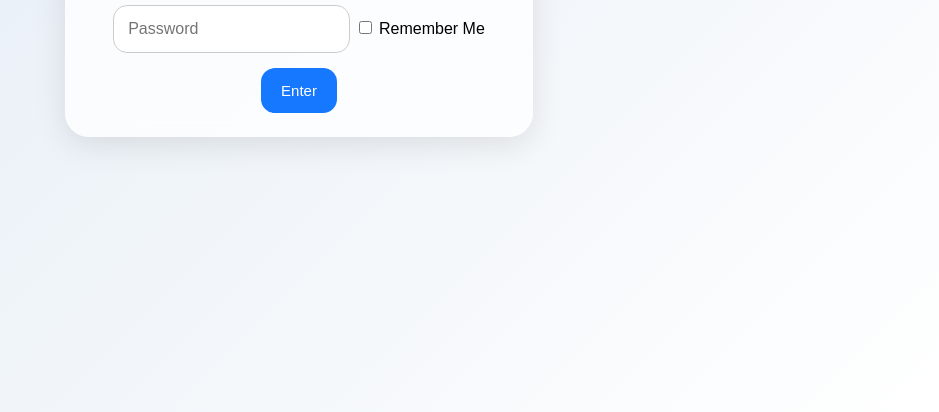
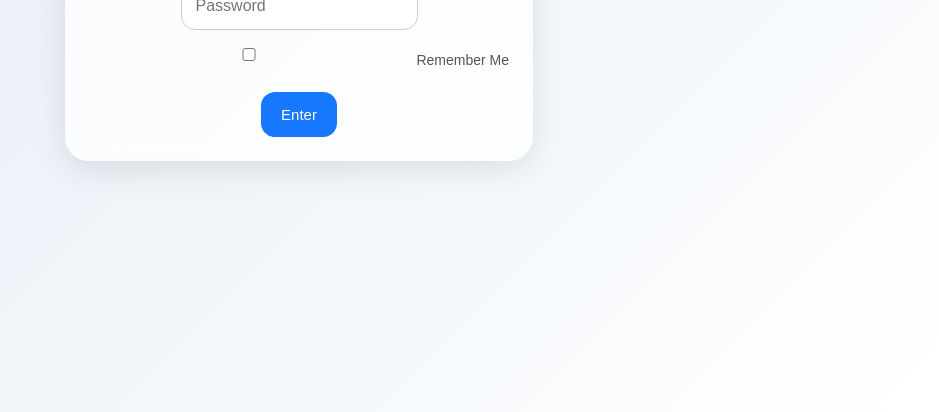
Before and after one commit to subhash0299/chat-app, a plain HTML site: page index.html in a window 1280 px wide. Shown: the part 388-800 px from the top of the page, without its empty margins (341-1280 px from the left). Drawn offline with Linux system fonts and the light colour scheme.

Commit message:
Update style.css

```diff
--- a/style.css
+++ b/style.css
@@ -231,3 +231,19 @@
     transform: translateY(0);
   }
 }
+
+.remember-box {
+  display: flex;
+  align-items: center;
+  gap: 8px;
+
+  margin-bottom: 16px;
+
+  font-size: 14px;
+
+  color: #555;
+}
+
+.remember-box input {
+  width: auto;
+}
```
